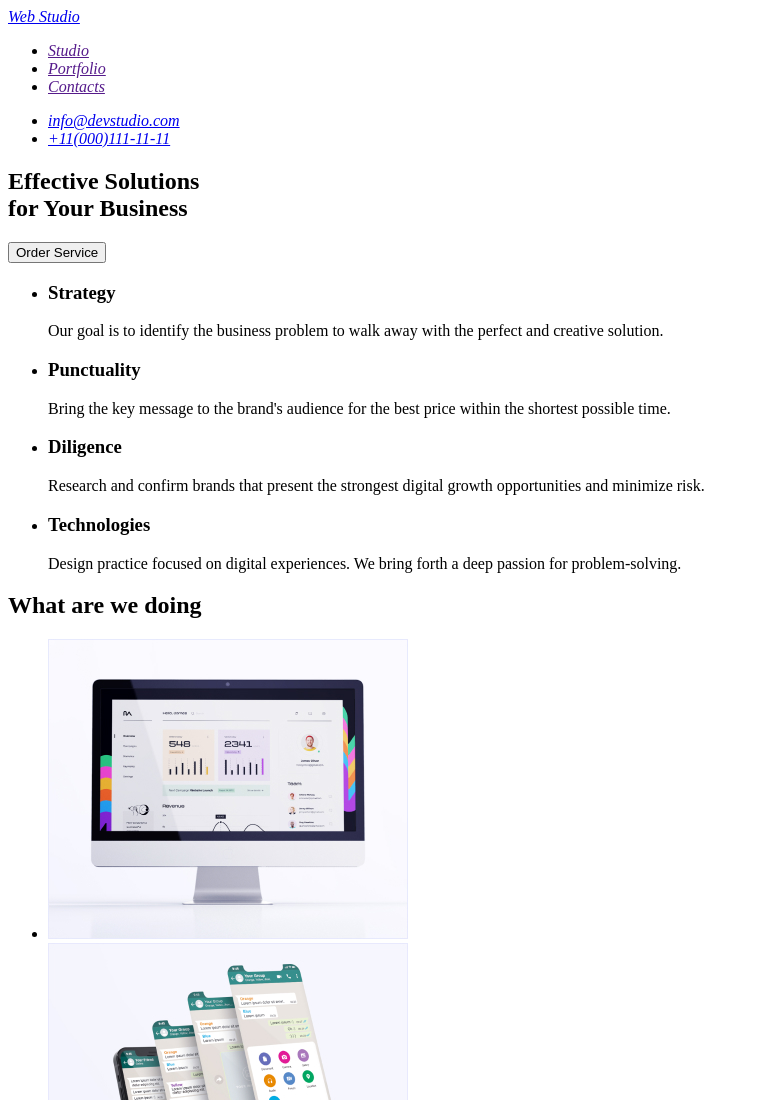
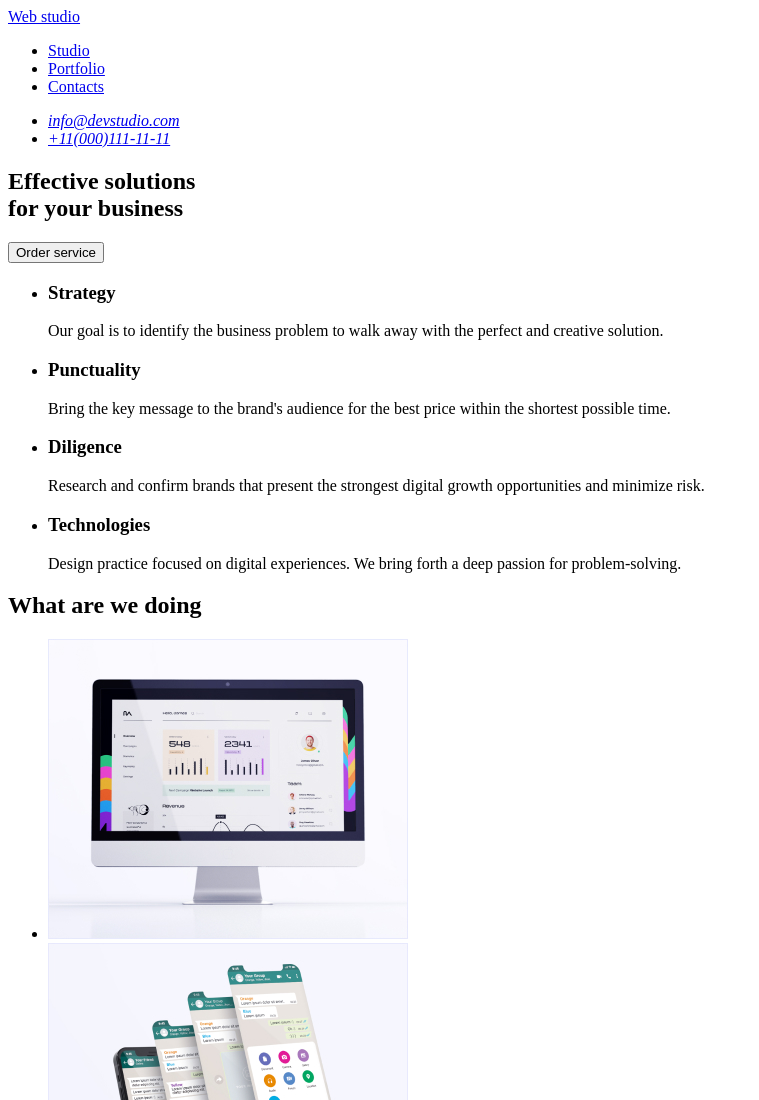
Before and after one commit to Alex-diver/goit-markup-hw-01, a plain HTML site: page index.html in a window 1280 px wide. Shown: the top 1100 px of the page, without its empty margins (0-759 px from the left). Drawn offline with Linux system fonts and the light colour scheme.

Commit message:
first commit

```diff
--- a/index.html
+++ b/index.html
@@ -10,26 +10,27 @@
     <!--Шапка сторінки-->
     <header>
       <nav>
-      <address>
-          <a href="./index.html">Web Studio</a>
+          <a href="./index.html">Web studio</a>
         <ul>
-          <li><a href="">Studio</a></li>
-          <li><a href="">Portfolio</a></li>
-          <li><a href="">Contacts</a></li>
+          <li><a href="studio">Studio</a></li>
+          <li><a href="portfolio">Portfolio</a></li>
+          <li><a href="contacts">Contacts</a></li>
         </ul>
+        </nav>
+        <address>
         <ul>
           <li><a href="mailto:info@devstudio.com">info@devstudio.com</a></li>
           <li><a href="tel:+110001111111">+11(000)111-11-11</a></li>
         </ul>
       </address>
-      </nav>
+
     </header>
     <main>
     <!-- Герой -->
     <div>
       <section>
-        <h1>Effective Solutions<br>for Your Business</h1>
-          <button type="button"> Order Service</button>
+          <h1>Effective solutions<br>for your business</h1>
+          <button type="button">Order service</button>
       </section>
     </div>
       <!-- Наші переваги -->
```
